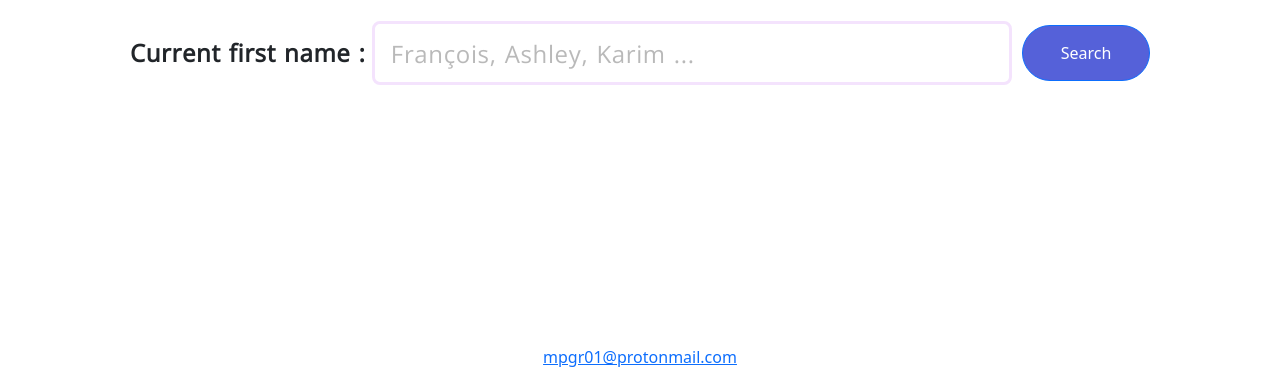
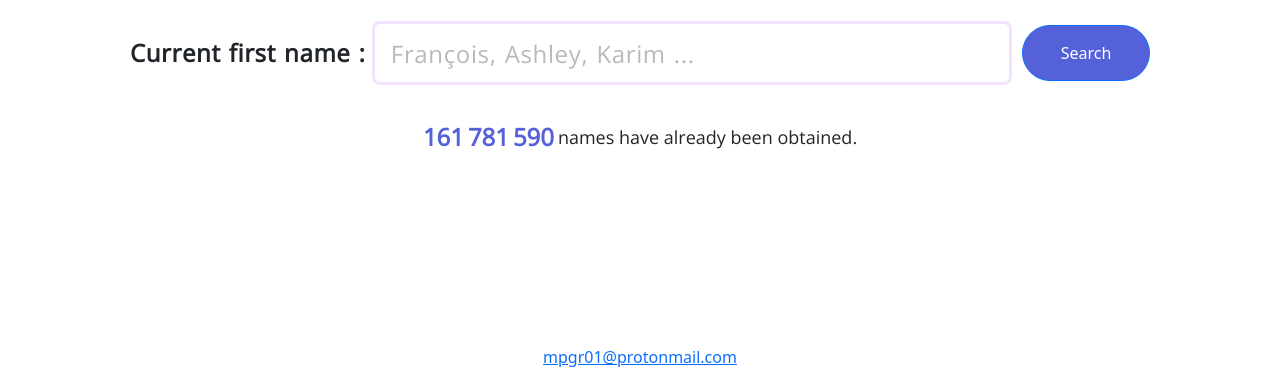
Before and after one commit to nguyvan/name-from-universe, a website: page index.html in a window 1280 px wide. Shown: the part 415-800 px from the top of the page. Drawn offline with nearby package versions, Linux system fonts and the light colour scheme.

Commit message:
version initiale

```diff
--- a/index.html
+++ b/index.html
@@ -1,7 +1,7 @@
 <!DOCTYPE html>
 <html>
 <head>
-<meta charset="UTF-8" />
+<meta charset="UTF-8">
 <meta http-equiv="Content-Security-Policy" content="upgrade-insecure-requests">
 <link rel="stylesheet" href="./build/static/css/bootstrap.min.css">
 <link rel="stylesheet" href="./build/static/css/style.css">
@@ -44,10 +44,16 @@
     </div>
     <div class="bottom">
         <div class="numbers">
-            <div class="number-window">
-                <span id="number-elem"></span>
-            </div>
-            <!-- <span style="font-size: large">names have already been obtained.</span> -->
+            <span class="number-window">
+                <span class="number-window-item" data-val="161">000</span>
+            </span>
+            <span class="number-window">
+                <span class="number-window-item" data-val="781">000</span>
+            </span>
+            <span class="number-window">
+                <span class="number-window-item" data-val="590">000</span>
+            </span>
+            <span style="font-size: large">names have already been obtained.</span>
         </div>
     </div>
     <div class="bottom-result">
@@ -66,6 +72,22 @@
     </footer>
 </div>
 <script type="text/javascript">
+    let valueDisplays = document.querySelectorAll(".number-window-item");
+    let interval = 0.01;
+    let i = 0;
+
+    valueDisplays.forEach((valueDisplay) => {
+        let startValue = 0;
+        let endValue = parseInt(valueDisplay.getAttribute("data-val"));
+        let duration = Math.floor(interval / endValue);
+        let counter = setInterval(function(){
+            startValue += 1;
+            valueDisplay.textContent = startValue;
+            if (startValue == endValue) {
+                clearInterval(counter);
+            }
+        }, duration);
+    });
     function search() {
         let first_name = document.getElementById("first-name").value;
         fetch('https://name-from-the-multiverse.herokuapp.com/find', {
@@ -91,20 +113,6 @@
                 document.getElementById("bottom-result-2").innerHTML = "Your alternative first name will be : "
                 document.getElementById("bottom-result-3").innerHTML = data.name
             }
-            let l = data.number_name.toString();
-            let s = l.split("").reverse().join("").match(/.{1,3}/g)
-            let str = ""
-            s.map((item) => {
-                let temp = item.split("").reverse().join("")
-                if (temp.length === 1) {
-                    temp = "00" + temp
-                }
-                else if (temp.length == 2) {
-                    temp = "0" + temp
-                }
-                str = temp + "   " + str
-            })
-            document.getElementById("number-elem").innerHTML = str + " names have already been obtained."
         }).catch(error => console.log(error))
     }
 </script>
```
Also changed, not shown: build/build.js.
